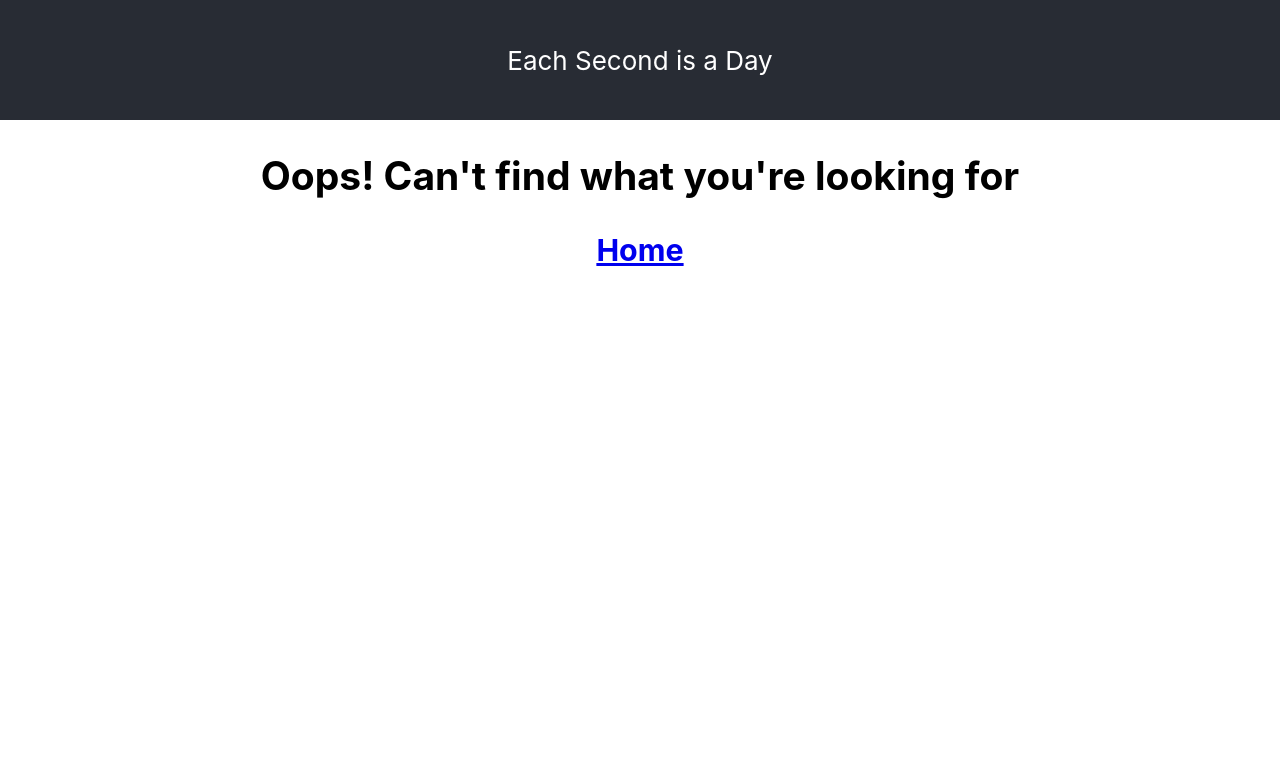
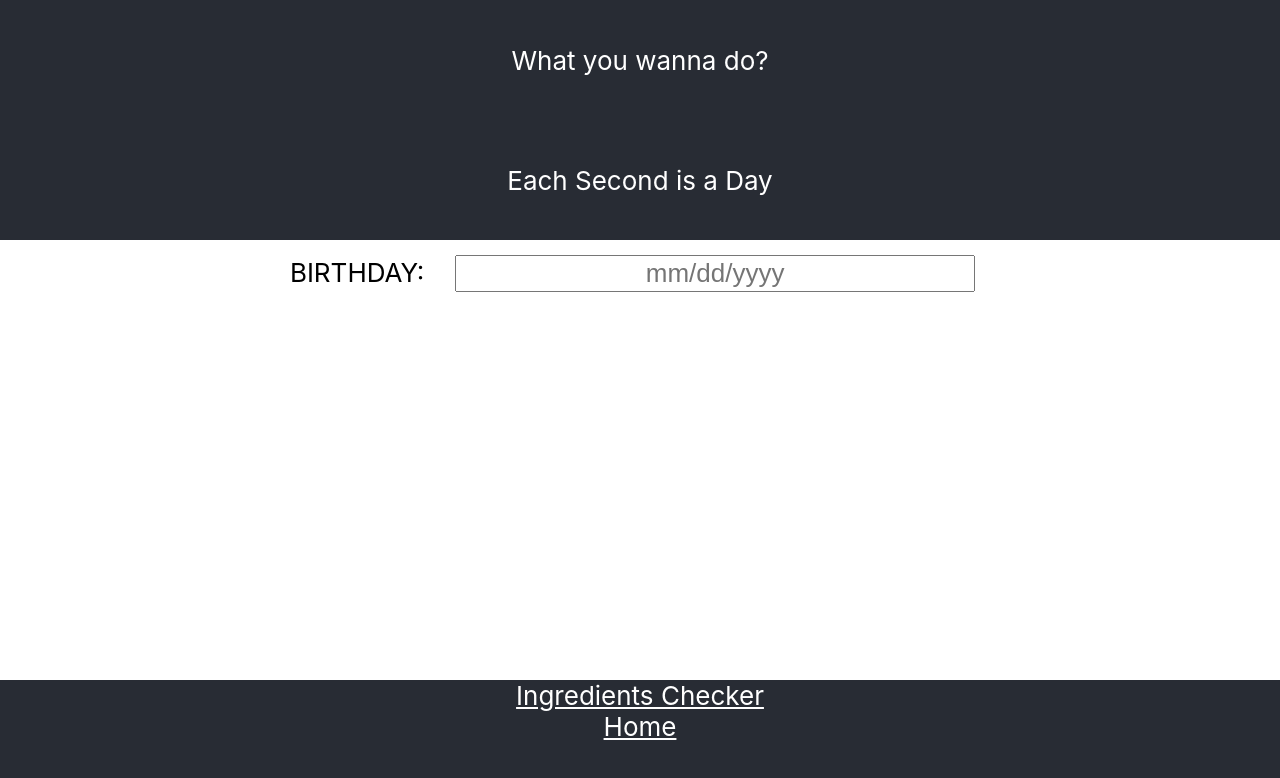
Before and after one commit to lawrend/eight-hours, a React (Create React App) app in the folder eighthours-using-react/: page /eight-hours in a window 1280 px wide. Shown: the top 778 px of the page. Built offline with nearby package versions, Linux system fonts and the light colour scheme.

Commit message:
using homepage to prep for ingredients checker

```diff
--- a/eighthours-using-react/src/App.js
+++ b/eighthours-using-react/src/App.js
@@ -8,7 +8,7 @@ class App extends Component {
       <div className="App">
         <header className="App-header">
           <p>
-            Each Second is a Day
+            What you wanna do?
           </p>
         </header>
         <Routes />
--- /dev/null
+++ b/eighthours-using-react/src/containers/EightHoursContainer.js
@@ -0,0 +1,41 @@
+import React, { Component } from 'react';
+import BdayInput from '../components/BdayInput.js'
+import { Link } from 'react-router-dom';
+
+class EightHoursContainer extends Component {
+  constructor(props) {
+    super(props)
+    this.state = {
+      bday: '',
+    }
+  }
+
+  handleChange = (e) => {
+    this.setState({bday: e.target.value})
+  }
+
+  handleSubmit = (e) => {
+    e.preventDefault();
+  }
+
+  render() {
+    return (
+
+      <div className='eight-hours-header'>
+        <header className="App-header">
+          <p>
+            Each Second is a Day
+          </p>
+        </header>
+
+        <BdayInput bday={this.state.bday} onSubmit={this.handleSubmit} handleChange={this.handleChange}/>
+        <div className="footer">
+          <Link to="/ingredients-checker">Ingredients Checker</Link>
+          <br /><Link to="/">Home</Link>
+        </div>
+      </div>
+
+      )
+  }
+}
+export default EightHoursContainer;
--- a/eighthours-using-react/src/containers/Home.js
+++ b/eighthours-using-react/src/containers/Home.js
@@ -1,29 +1,10 @@
 import React, { Component } from 'react';
-import BdayInput from '../components/BdayInput.js'
+import { Link } from 'react-router-dom';
 
-class Home extends Component {
-  constructor(props) {
-    super(props)
-    this.state = {
-      bday: '',
-    }
-  }
+export default props => (
 
-  handleChange = (e) => {
-    this.setState({bday: e.target.value})
-  }
-
-  handleSubmit = (e) => {
-    e.preventDefault();
-  }
-
-  render() {
-    return (
-      <div className='home'>
-        <BdayInput bday={this.state.bday} onSubmit={this.handleSubmit} handleChange={this.handleChange}/>
-      </div>
-
-      )
-  }
-}
-export default Home;
+  <div className='home'>
+    <Link to="/eight-hours">Eight Hours</Link><br />
+    <Link to="/ingredients-checker">Ingredients Checker</Link>
+  </div>
+  )
--- /dev/null
+++ b/eighthours-using-react/src/containers/IngredientsCheckerHome.js
@@ -0,0 +1,26 @@
+import React, {Component} from 'react';
+import {Link} from 'react-router-dom';
+import TodayDate from '../components/TodayDate.js';
+
+class IngredientsCheckerHome extends Component {
+  constructor(props) {
+    super(props)
+    this.state = {
+      ingToCheck: "",
+    }
+  }
+
+
+  render() {
+    console.log("da fook")
+    return (
+      <div className="ingredients-checker-home">
+        <h1>HEY</h1>
+       <TodayDate />
+        <div className="footer">What</div>
+      </div>
+    )
+  }
+}
+
+export default IngredientsCheckerHome;
--- a/eighthours-using-react/src/routes.js
+++ b/eighthours-using-react/src/routes.js
@@ -1,8 +1,10 @@
 // import all relevant pieces of react-router-dom, and all components rendered by routes
 import React, { Component } from 'react';
 import { Route, withRouter, Switch } from 'react-router-dom';
-import Home from './containers/Home.js'
+import Home from './containers/Home.js';
+import EightHoursContainer from './containers/EightHoursContainer.js';
 import ResultsDisplay from './containers/ResultsDisplay';
+import IngredientsCheckerHome from './containers/IngredientsCheckerHome.js';
 import ErrorRoute from './components/ErrorRoute';
 
 class Routes extends Component {
@@ -10,7 +12,10 @@ class Routes extends Component {
     return (
       <Switch>
         <Route exact path="/" component={Home} />
+        <Route path="/home" component={Home} />
+        <Route path="/eight-hours" component={EightHoursContainer} />
         <Route path="/results/:month/:day/:year" component={ResultsDisplay} />
+        <Route path="/ingredients-checker" component={IngredientsCheckerHome} />
         <Route component={ErrorRoute} />
       </Switch>
         )
```
